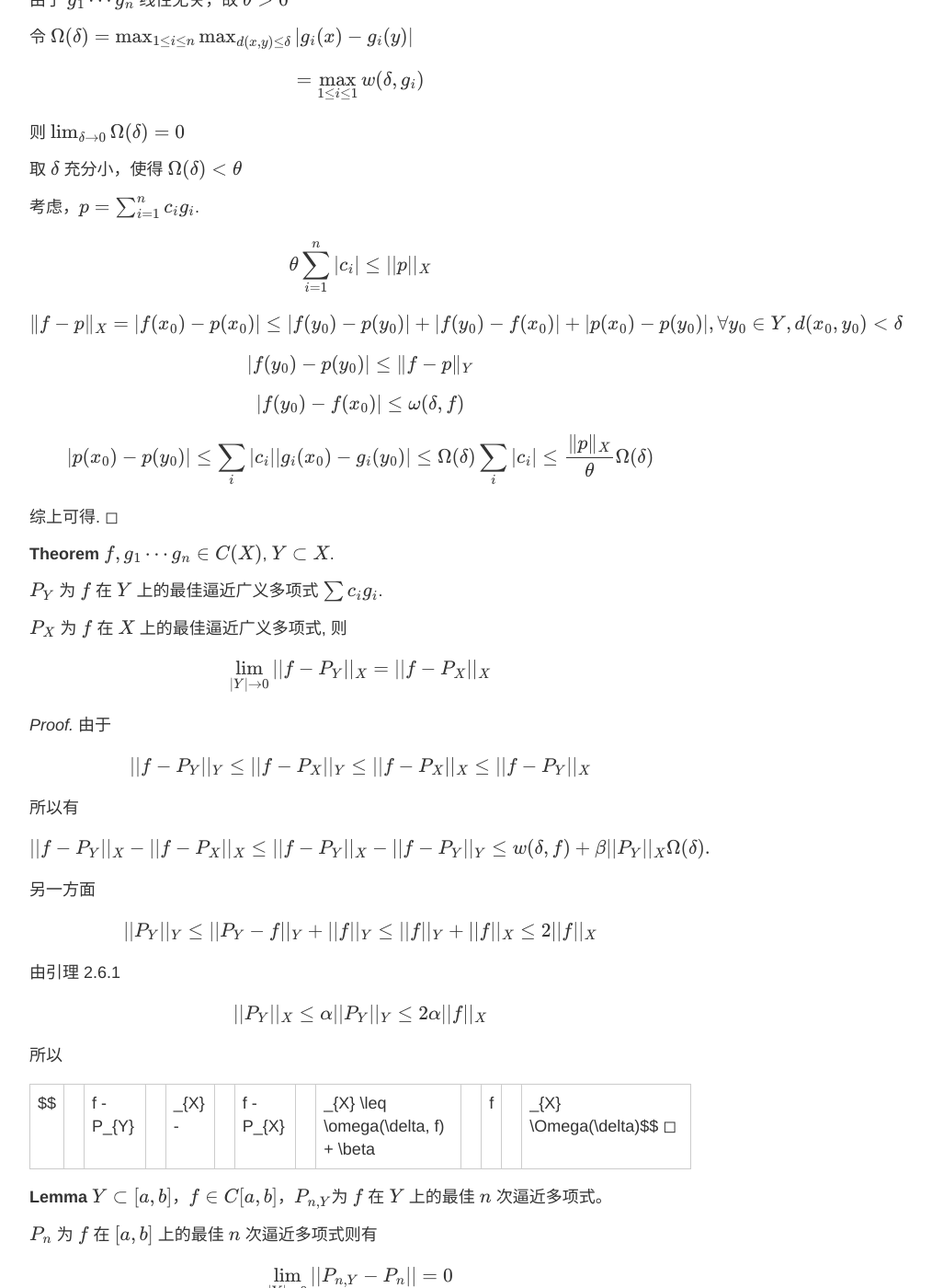
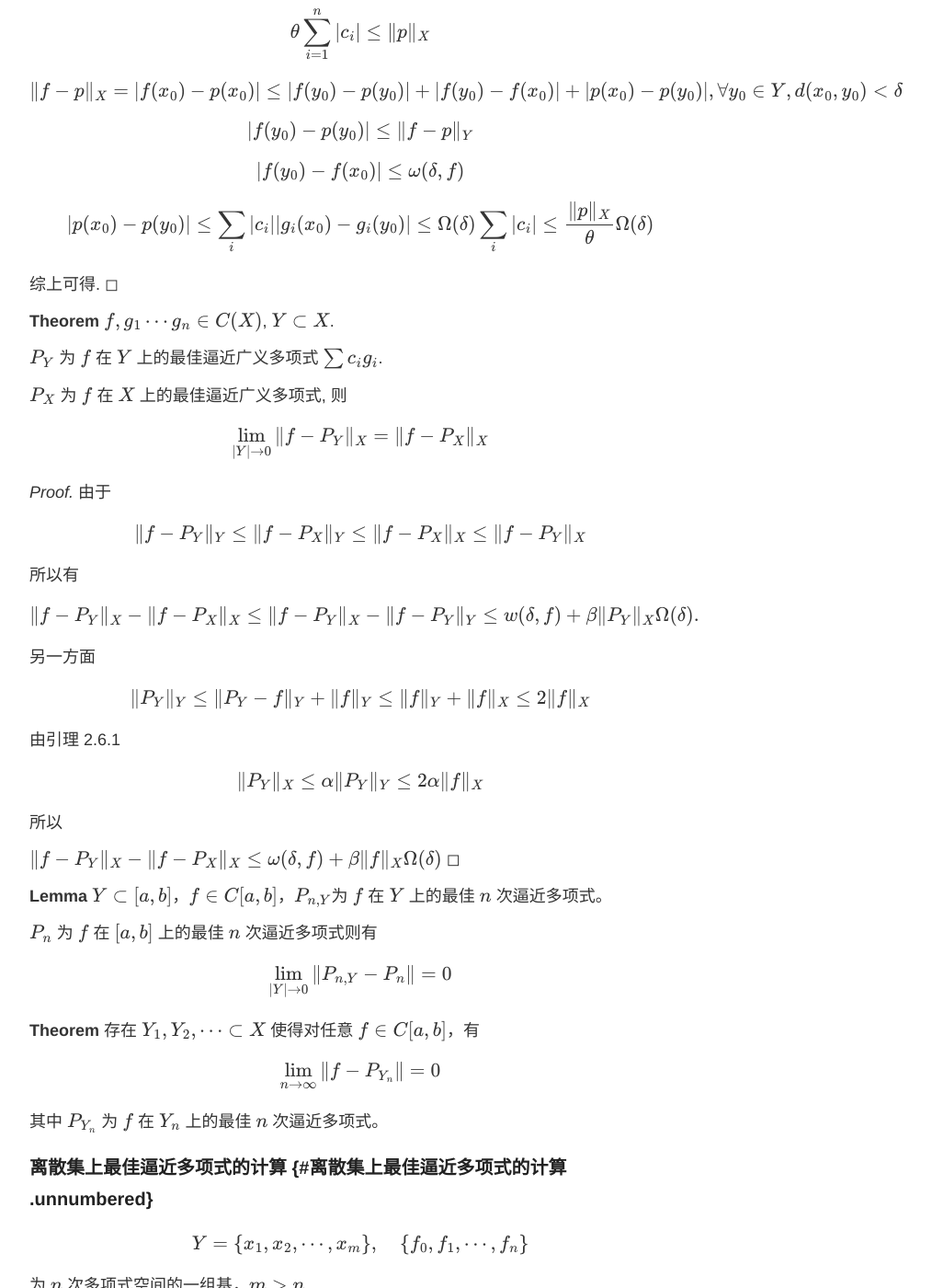
Before and after one commit to DavidSunCrazyy/DavidSunCrazyy.github.io, a Jekyll site: the page built from _posts/numerical-analysis/numerical-analysis-2/2026-01-13-02-polynomial_interpolation.md, in a window 1280 px wide and 1400 px high, scrolled down 21926 px. Shown: the whole window at 92% size, without its empty margins (248-1262 px from the left). Built offline with Jekyll 4.4.1, drawn with Linux system fonts in a browser that asks for light colours; some of the changed text lies outside the part shown.

Commit message:
modify numerical analysis II

```diff
--- a/_posts/numerical-analysis/numerical-analysis-2/2026-01-13-02-polynomial_interpolation.md
+++ b/_posts/numerical-analysis/numerical-analysis-2/2026-01-13-02-polynomial_interpolation.md
@@ -563,10 +563,15 @@
 
 $$\frac{\sin(n(\theta-\theta_j))\sin\theta_k}{2n\sin\frac{\theta-\theta_j}{2} \sin \frac{\theta+\theta_k}{2}} \le \pi\frac{1}{2n (\theta - \theta_j) }$$
 
-所以$$\sum_{i=0}^n |\frac{\sin(n(\theta-\theta_k))\sin\theta_k}{2n\sin\frac{\theta-\theta_k}{2} \sin \frac{\theta+\theta_k}{2}}| \sim \log n$$
+所以
+
+$$\sum_{i=0}^n |\frac{\sin(n(\theta-\theta_k))\sin\theta_k}{2n\sin\frac{\theta-\theta_k}{2} \sin \frac{\theta+\theta_k}{2}}| \sim \log n
+$$
 
 所以
-$\|L_n f -f\| \le (\Lambda_n+1)\|f-p\| \le C \log n E_n(f) \le C \log(n) \omega(\frac{1}{n}, f) \to 0$. ◻
+$$
+\|L_n f -f\| \le (\Lambda_n+1)\|f-p\| \le C \log n E_n(f) \le C \log(n) \omega(\frac{1}{n}, f) \to 0
+$$. ◻
 
 
 ## 分段插值, 三次样条插值
@@ -780,27 +785,27 @@
 
 $$\| f - S \|_{\infty} \leq \frac{5}{384} h^4 \| f^{(4)} \|_{\infty}$$
 
-其中 $h = \max_{0 \leq j \leq n-1} |x_{j+1} - x_j|$
+其中 $h = \max_{0 \leq j \leq n-1} \|x_{j+1} - x_j\|$
 
 
 **Lemma**
 设 $A = [a_{ij}] \in \mathbb{R}^{m \times n}$ 严格对角占优，则有
-$$||A^{-1}||_{\infty} \leq \left[ \min_{l \leq i \leq n} \left( |a_{ii}| - \sum_{j=1}^{n} |a_{ji}| \right) \right]^{-1}$$
+$$\|A^{-1}\|_{\infty} \leq \left[ \min_{l \leq i \leq n} \left( |a_{ii}| - \sum_{j=1}^{n} |a_{ji}| \right) \right]^{-1}$$
 
 
 
 *Proof.*
-$||A^{-1}||_{\infty} = \max_{|x_i|_\infty = 1} ||A^{-1}x||_{\infty} = \min_{|x_i|_\infty = 1} ||Ax||_{\infty}$
+$$\|A^{-1}\|_{\infty} = \max_{|x_i|_\infty = 1} \|A^{-1}x\|_{\infty} = \min_{|x_i|_\infty = 1} \|Ax\|_{\infty}$$
 
-对于任意 $||x||_{\infty} = 1$，设 $|x_k| = 1$，则有
-$$||Ax||_{\infty} \geq |a_{kk}| - \sum_{j=1}^{n} |a_{kj}| \geq \min_{l \leq i \leq n} \left( |a_{il}| - \sum_{j=1}^{n} |a_{ij}| \right)$$ ◻
+对于任意 $\\|x\\|\_{\infty} = 1$，设 $\|x_k\| = 1$，则有
+$$\|Ax\|_{\infty} \geq |a_{kk}| - \sum_{j=1}^{n} |a_{kj}| \geq \min_{l \leq i \leq n} \left( |a_{il}| - \sum_{j=1}^{n} |a_{ij}| \right)$$ ◻
 
 
 **Lemma**
 设 $f \in C^4[a,b]$，$S$ 是 $f$ 在 $[a,b]$ 上关于剖分
 $\Delta : a = x_0 < x_1 < \cdots < x_n = b$ 的满足 $I$
 型边界条件的三次样条插值函数，则有
-$$|m_j - f_j'| \leq \frac{1}{24} h^3 ||f^{(4)}||_{\infty}$$ 其中
+$$|m_j - f_j'| \leq \frac{1}{24} h^3 \|f^{(4)}\|_{\infty}$$ 其中
 $m_j = S'(x_j')$，$f_j' = f'(x_j')$，$h = \max_{0 \leq j \leq n-1} (x_{j+1} - x_j)$
 
 
@@ -833,7 +838,9 @@
 
 $$d_j = 3(\lambda_j f[x_{j-1}, x_j] + \mu_j f[x_j, x_{j+1}])$$ 再利用 I
 型边界条件： $$m_0 = f'(x_0), \quad m_n = f'(x_n)$$ 由此得到
-$m_1, \cdots, m_{n-1}$ 满足的线性方程组 $$A m = b  \tag{2}$$ $$A =
+$m_1, \cdots, m_{n-1}$ 满足的线性方程组 $$A m = b  \tag{2}$$
+
+$$A =
 \begin{bmatrix}
 2 & \mu_1 & & \\
 \lambda_2 & 2 & \mu_2 & \\
@@ -844,14 +851,15 @@
 \quad m = [m_1, \cdots, m_{n-1}]$$
 
 $$b = (d_1 - \lambda_1 f'(x_0), \quad d_2, \cdots, d_{n-2}, \quad d_{n-1} - \mu_{n-1} f'(x_n))^T$$
-令 $q = [m_1 - f_1', \cdots, m_{n-1} - f'_{n-1}]$，由 (2) 可得。
+
+令 $$q = [m_1 - f_1', \cdots, m_{n-1} - f'_{n-1}]$$，由 (2) 可得。
 $$A q = \mathbf{c}$$ 其中 $\mathbf{c} = [c_1, \cdots, c_{n-1}]^T$
 $$c_j = d_j - \lambda_j f'(x_{j-1}) - 2f'(x_j) - \mu_j f'(x_{j+1})$$
 
-由引理2.5.1得，$$||A^{-1}||_{\infty} \leq 1$$
+由引理2.5.1得，$$\|A^{-1}\|_{\infty} \leq 1$$
 
 故有
-$$||q||_{\infty} \leq ||A^{-1}||_{\infty} ||\mathbf{c}||_{\infty} \leq ||\mathbf{c}||_{\infty}$$
+$$\|q\|_{\infty} \leq \|A^{-1}\|_{\infty} \|\mathbf{c}\|_{\infty} \leq \|\mathbf{c}\|_{\infty}$$
 
 由于 $f \in C^{4}[a,b]$，利用 Taylor 展开可得
 
@@ -889,7 +897,7 @@
 设 $f \in C^4[a,b]$，$S$ 为 $f$ 在 $[a,b]$ 上关于剖分
 $\Delta$：$a = x_0 < x_1 < \cdots < x_n = b$ 的满足 I
 型边界条件的三次样条插值函数，则有
-$$||S - f||_{\infty} \leq \frac{5}{384} h^4 ||f^{(4)}||_{\infty}$$
+$$\|S - f\|_{\infty} \leq \frac{5}{384} h^4 \|f^{(4)}\|_{\infty}$$
 
 
 
@@ -898,15 +906,15 @@
 $$\varphi(x) = f(x_j) \alpha_j^\prime (x) + f(x_{j+1}) \alpha_{j+1}^\prime (x) + f^\prime (x_j) \beta_j (x) + f^\prime (x_{j+1}) \beta_{j+1} (x), x \in [x, x_i]$$
 
 利用三次 Hermit 插值多项式的误差估计有
-$$| \varphi(x) - f(x) | \leq \frac{1}{384} h^4 ||f^{(4)}||_{\infty}, \quad x \in [x_j, x_{j+1}]$$
+$$| \varphi(x) - f(x) | \leq \frac{1}{384} h^4 \|f^{(4)}\|_{\infty}, \quad x \in [x_j, x_{j+1}]$$
 另一方面，由引理2.5.2
 $$| S(x) - \varphi(x) | = (m_j - f_j') \beta_j(x) + (m_{j+1} - f_{j+1}) \beta_j(x)$$
-$$\leq \frac{1}{24} h^3 ||f^{(4)}||_{\infty} (|\beta_j(x)| + |\beta_{j+1}(x)|)$$
+$$\leq \frac{1}{24} h^3 \|f^{(4)}\|_{\infty} (|\beta_j(x)| + |\beta_{j+1}(x)|)$$
 由 $\beta_j$、$\beta_{j+1}$ 的表达式可得
 $$|\beta_j(x)| + |\beta_{j+1}(x)| \leq \frac{h}{4}, \quad x \in [x_j, x_{j+1}]$$
 由此定理得证。
 $$|S(x) - f(x)| \leq |S(x) - \varphi(x)| + |\varphi(x) - f(x)|$$
-$$\leq \frac{5}{384} h^4 ||f^{(4)}||_{\infty}$$ ◻
+$$\leq \frac{5}{384} h^4 \|f^{(4)}\|_{\infty}$$ ◻
 
 
 ### B-样条函数 {#b-样条函数 .unnumbered}
@@ -993,7 +1001,7 @@
 
 -   $B_3(x) \in C^2$
 
--   $B_3(x) = 0, \, |x| \geq 2$
+-   $B_3(x) = 0, \, \|x\| \geq 2$
 
 -   $B_3(x)$ 在 $[-2,-1], [-1,0], [0,1], [1,2]$ 上为三次多项式
 
@@ -1100,7 +1108,7 @@
 
 $$|Y| = \max_{x \in X} \inf_{y \in Y} d(x, y)$$
 
-$$||f||_Y = \sup_{y \in Y} |f(y)|$$
+$$\|f\|_Y = \sup_{y \in Y} |f(y)|$$
 
 **Lemma**
 设 $g_1 \cdots g_n \in C(X)$ 则
@@ -1109,7 +1117,7 @@
 
 以及 $\|Y\| < \delta$ 有
 
-$$||p||_X \leq \alpha ||p||_Y$$
+$$\|p\|_X \leq \alpha \|p\|_Y$$
 
 
 
@@ -1127,18 +1135,18 @@
 取 $\delta$ 充分小，使得 $\Omega(\delta) < \theta$
 
 考虑，$P = \sum_{i=1}^{n} c_i g_i$，取 $x \in X$，使得
-$$|P(x)| = ||P||_X.$$
+$$|P(x)| = \|P\|_X.$$
 
 则对 $\forall y \in Y, d(x, y) < \delta$ 有
 
 $$\begin{aligned}
 \theta \sum_{i=1}^{n} |c_i| & \leq \|P\|_X = |P(x)| \\
 &\leq |P(x) - P(y)| + |P(y)| \\
-&\leq \sum_i |c_i||g_i(x) - g_i(y)| + \|P\|_Y \\
+&\leq \sum_i |c_i\|g_i(x) - g_i(y)| + \|P\|_Y \\
 &\leq \Omega(\delta) \sum_i |c_i| + \|P\|_Y
 \end{aligned}$$
 
-$$\Rightarrow \sum_i |c_i| \leq \frac{||P||_Y}{\theta - \Omega(\delta)}$$
+$$\Rightarrow \sum_i |c_i| \leq \frac{\|P\|_Y}{\theta - \Omega(\delta)}$$
 
 $$\|P\|_X \leq \Omega(\delta) \frac{\|P\|_Y}{\theta - \Omega(\delta)} + \|P\|_Y= (1- \frac{\Omega(\delta)}{\theta - \Omega(\delta)}) \|P\|_Y$$ ◻
 
@@ -1169,7 +1177,7 @@
 
 考虑，$p = \sum_{i=1}^{n} c_i g_i$.
 
-$$\theta \sum_{i=1}^{n} |c_i| \leq ||p||_X$$
+$$\theta \sum_{i=1}^{n} |c_i| \leq \|p\|_X$$
 
 $$\|f-p\|_X = |f(x_0) - p(x_0)| \le |f(y_0) - p(y_0)| + |f(y_0) - f(x_0)| + |p(x_0) - p(y_0)|, \forall y_0\in Y, d(x_0, y_0) < \delta$$
 
@@ -1189,29 +1197,29 @@
 
 $P_X$ 为 $f$ 在 $X$ 上的最佳逼近广义多项式, 则
 
-$$\lim_{|Y| \to 0} ||f - P_Y||_X = ||f - P_X||_X$$
+$$\lim_{|Y| \to 0} \|f - P_Y\|_X = \|f - P_X\|_X$$
 
 
 
 *Proof.* 由于
 
-$$||f - P_Y||_Y \leq ||f - P_X||_Y \leq ||f - P_X||_X \leq ||f - P_Y||_X$$
+$$\|f - P_Y\|_Y \leq \|f - P_X\|_Y \leq \|f - P_X\|_X \leq \|f - P_Y\|_X$$
 
 所以有
 
-$$||f - P_Y||_X - ||f - P_X||_X \leq ||f - P_Y||_X - ||f - P_Y||_Y \leq w(\delta, f) + \beta ||P_Y||_X \Omega(\delta).$$
+$$\|f - P_Y\|_X - \|f - P_X\|_X \leq \|f - P_Y\|_X - \|f - P_Y\|_Y \leq w(\delta, f) + \beta \|P_Y\|_X \Omega(\delta).$$
 
 另一方面
 
-$$||P_Y||_Y \leq ||P_Y - f||_Y + ||f||_Y \leq ||f||_Y + ||f||_X \leq 2||f||_X$$
+$$\|P_Y\|_Y \leq \|P_Y - f\|_Y + \|f\|_Y \leq \|f\|_Y + \|f\|_X \leq 2\|f\|_X$$
 
 由引理 2.6.1
 
-$$||P_{Y}||_{X} \leq \alpha ||P_{Y}||_{Y} \leq 2\alpha ||f||_{X}$$
+$$\|P_{Y}\|_{X} \leq \alpha \|P_{Y}\|_{Y} \leq 2\alpha \|f\|_{X}$$
 
 所以
 
-$$||f - P_{Y}||_{X} - ||f - P_{X}||_{X} \leq \omega(\delta, f) + \beta ||f||_{X} \Omega(\delta)$$ ◻
+$$\|f - P_{Y}\|_{X} - \|f - P_{X}\|_{X} \leq \omega(\delta, f) + \beta \|f\|_{X} \Omega(\delta)$$ ◻
 
 
 **Lemma**
@@ -1220,13 +1228,13 @@
 
 $P_{n}$ 为 $f$ 在 $[a, b]$ 上的最佳 $n$ 次逼近多项式则有
 
-$$\lim_{|Y| \to 0} ||P_{n,Y} - P_{n}|| = 0$$
+$$\lim_{|Y| \to 0} \|P_{n,Y} - P_{n}\| = 0$$
 
 
 **Theorem**
 存在 $Y_1, Y_2, \cdots  \subset X$ 使得对任意 $f \in C[a, b]$，有
 
-$$\lim_{n \to \infty} ||f - P_{Y_n}|| = 0$$
+$$\lim_{n \to \infty} \|f - P_{Y_n}\| = 0$$
 
 其中 $P_{Y_n}$ 为 $f$ 在 $Y_n$ 上的最佳 $n$ 次逼近多项式。
 
```
Also changed, not shown: _posts/numerical-analysis/numerical-analysis-2/2026-01-13-01-polynomial_approximation.md (+3 -1 lines), _posts/numerical-analysis/numerical-analysis-2/2026-01-13-03-square_approximation.md (+15 -15 lines), _posts/numerical-analysis/numerical-analysis-2/2026-01-13-07-numerical_integration.md (+2 -2 lines), _posts/numerical-analysis/numerical-analysis-2/2026-01-13-08-numerical_ode.md (+1 -1 lines).
